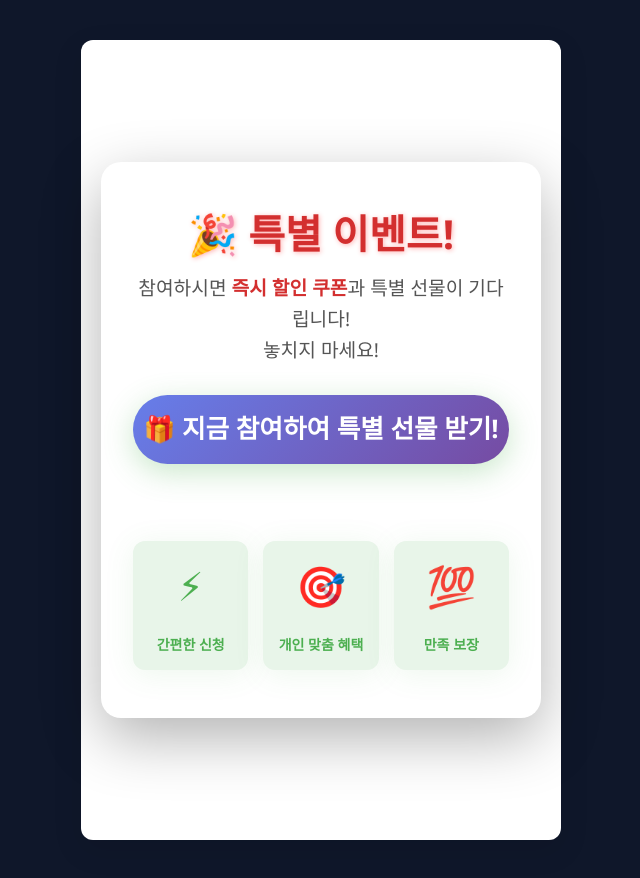
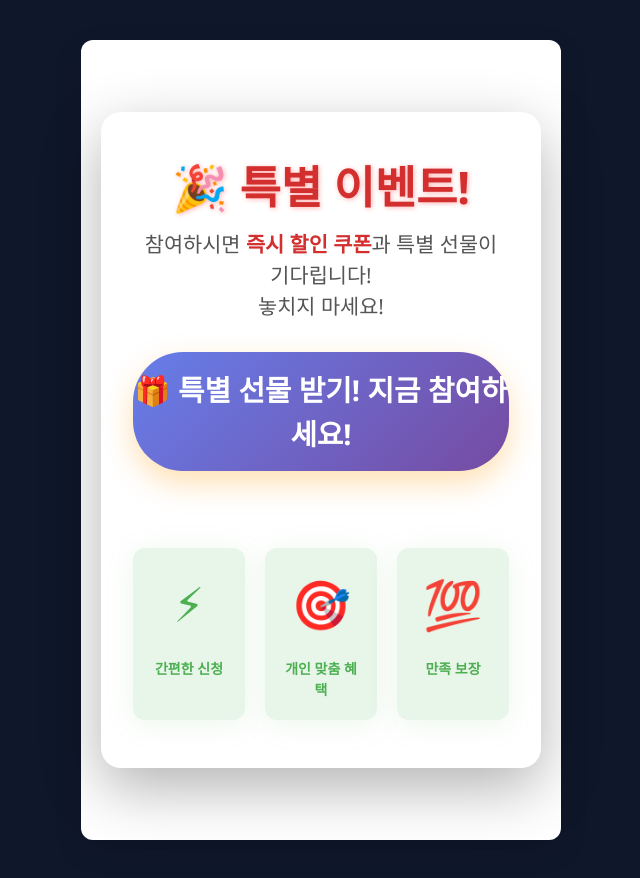
Before and after one commit to kimjy0117/n8n-event-page, a React (Vite) app: page / in a window 1280 px wide. Shown: the whole page, without its empty margins (319-959 px from the left). Built offline with nearby package versions, Linux system fonts and the light colour scheme; no server answers; the database is empty; a web font is replaced by a local one.

Commit message:
chore: AI-generated design update (CTR: 23.08%)

```diff
--- a/src/components/EventPage.jsx
+++ b/src/components/EventPage.jsx
@@ -12,10 +12,10 @@ function EventPage() {
   return (
     <div className="event-container" style={{ maxWidth: '480px', margin: '40px auto', padding: '20px', textAlign: 'center', fontFamily: "'Segoe UI', Tahoma, Geneva, Verdana, sans-serif", background: '#ffffff', borderRadius: '12px', boxShadow: '0 10px 30px rgba(0, 0, 0, 0.1)' }}>
       <div className="hero-section">
-        <h1 className="hero-title" style={{ fontSize: '2.5rem', fontWeight: '700', color: '#d32f2f', marginBottom: '15px', textShadow: '1px 1px 5px rgba(255, 0, 0, 0.3)' }}>
+        <h1 className="hero-title" style={{ fontSize: '2.8rem', fontWeight: '700', color: '#d32f2f', marginBottom: '15px', textShadow: '1px 1px 5px rgba(255, 0, 0, 0.3)' }}>
           🎉 특별 이벤트!
         </h1>
-        <p className="hero-description" style={{ fontSize: '1.2rem', color: '#555', lineHeight: '1.6', marginBottom: '30px' }}>
+        <p className="hero-description" style={{ fontSize: '1.3rem', color: '#555', lineHeight: '1.5', marginBottom: '30px' }}>
           참여하시면 <strong style={{ color: '#d32f2f' }}>즉시 할인 쿠폰</strong>과 특별 선물이 기다립니다! <br />
           놓치지 마세요!
         </p>
@@ -24,46 +24,46 @@ function EventPage() {
           className="cta-button"
           onClick={handleButtonClick}
           style={{
-            backgroundColor: '#4caf50',
+            backgroundColor: '#ff9800',
             color: '#fff',
-            fontSize: '1.6rem',
+            fontSize: '1.8rem',
             fontWeight: 'bold',
-            padding: '15px 0',
+            padding: '16px 0',
             width: '100%',
             borderRadius: '50px',
             border: 'none',
-            boxShadow: '0 8px 30px rgba(76, 175, 80, 0.3)',
+            boxShadow: '0 12px 30px rgba(255, 152, 0, 0.3)',
             cursor: 'pointer',
             transition: 'background-color 0.3s, transform 0.3s, box-shadow 0.3s',
             marginBottom: '25px',
             userSelect: 'none',
           }}
           onMouseEnter={e => {
-            e.currentTarget.style.backgroundColor = '#388e3c';
+            e.currentTarget.style.backgroundColor = '#fb8c00';
             e.currentTarget.style.transform = 'scale(1.05)';
-            e.currentTarget.style.boxShadow = '0 10px 30px rgba(76, 175, 80, 0.6)';
+            e.currentTarget.style.boxShadow = '0 15px 30px rgba(255, 152, 0, 0.6)';
           }}
           onMouseLeave={e => {
-            e.currentTarget.style.backgroundColor = '#4caf50';
+            e.currentTarget.style.backgroundColor = '#ff9800';
             e.currentTarget.style.transform = 'scale(1)';
-            e.currentTarget.style.boxShadow = '0 8px 30px rgba(76, 175, 80, 0.3)';
+            e.currentTarget.style.boxShadow = '0 12px 30px rgba(255, 152, 0, 0.3)';
           }}
           aria-label="이벤트 참여하기 버튼"
         >
-          🎁 지금 참여하여 <strong>특별 선물 받기!</strong>
+          🎁 <strong>특별 선물 받기!</strong> 지금 참여하세요!
         </button>
 
-        <div className="features" style={{ display: 'grid', gridTemplateColumns: 'repeat(3, 1fr)', gap: '15px', paddingTop: '20px' }}>
-          <div className="feature-item" style={{ background: '#e8f5e9', borderRadius: '12px', padding: '15px', boxShadow: '0 4px 30px rgba(76, 175, 80, 0.1)', transition: 'transform 0.3s', cursor: 'pointer' }} onMouseEnter={e => (e.currentTarget.style.transform = 'translateY(-5px)')} onMouseLeave={e => (e.currentTarget.style.transform = 'translateY(0)')}>
-            <span className="feature-icon" style={{ fontSize: '2.5rem', color: '#4caf50' }}>⚡</span>
+        <div className="features" style={{ display: 'grid', gridTemplateColumns: '1fr 1fr 1fr', gap: '20px', paddingTop: '20px' }}>
+          <div className="feature-item" style={{ background: '#e8f5e9', borderRadius: '12px', padding: '20px', boxShadow: '0 4px 30px rgba(76, 175, 80, 0.1)', transition: 'transform 0.3s', cursor: 'pointer' }} onMouseEnter={e => (e.currentTarget.style.transform = 'translateY(-5px)')} onMouseLeave={e => (e.currentTarget.style.transform = 'translateY(0)')}>
+            <span className="feature-icon" style={{ fontSize: '3rem', color: '#4caf50' }}>⚡</span>
             <p style={{ marginTop: '10px', fontWeight: '600', color:'#4caf50' }}>간편한 신청</p>
           </div>
-          <div className="feature-item" style={{ background: '#e8f5e9', borderRadius: '12px', padding: '15px', boxShadow: '0 4px 30px rgba(76, 175, 80, 0.1)', transition: 'transform 0.3s', cursor: 'pointer' }} onMouseEnter={e => (e.currentTarget.style.transform = 'translateY(-5px)')} onMouseLeave={e => (e.currentTarget.style.transform = 'translateY(0)')}>
-            <span className="feature-icon" style={{ fontSize: '2.5rem', color: '#4caf50' }}>🎯</span>
+          <div className="feature-item" style={{ background: '#e8f5e9', borderRadius: '12px', padding: '20px', boxShadow: '0 4px 30px rgba(76, 175, 80, 0.1)', transition: 'transform 0.3s', cursor: 'pointer' }} onMouseEnter={e => (e.currentTarget.style.transform = 'translateY(-5px)')} onMouseLeave={e => (e.currentTarget.style.transform = 'translateY(0)')}>
+            <span className="feature-icon" style={{ fontSize: '3rem', color: '#4caf50' }}>🎯</span>
             <p style={{ marginTop: '10px', fontWeight: '600', color:'#4caf50' }}>개인 맞춤 혜택</p>
           </div>
-          <div className="feature-item" style={{ background: '#e8f5e9', borderRadius: '12px', padding: '15px', boxShadow: '0 4px 30px rgba(76, 175, 80, 0.1)', transition: 'transform 0.3s', cursor: 'pointer' }} onMouseEnter={e => (e.currentTarget.style.transform = 'translateY(-5px)')} onMouseLeave={e => (e.currentTarget.style.transform = 'translateY(0)')}>
-            <span className="feature-icon" style={{ fontSize: '2.5rem', color: '#4caf50' }}>💯</span>
+          <div className="feature-item" style={{ background: '#e8f5e9', borderRadius: '12px', padding: '20px', boxShadow: '0 4px 30px rgba(76, 175, 80, 0.1)', transition: 'transform 0.3s', cursor: 'pointer' }} onMouseEnter={e => (e.currentTarget.style.transform = 'translateY(-5px)')} onMouseLeave={e => (e.currentTarget.style.transform = 'translateY(0)')}>
+            <span className="feature-icon" style={{ fontSize: '3rem', color: '#4caf50' }}>💯</span>
             <p style={{ marginTop: '10px', fontWeight: '600', color:'#4caf50' }}>만족 보장</p>
           </div>
         </div>
```
